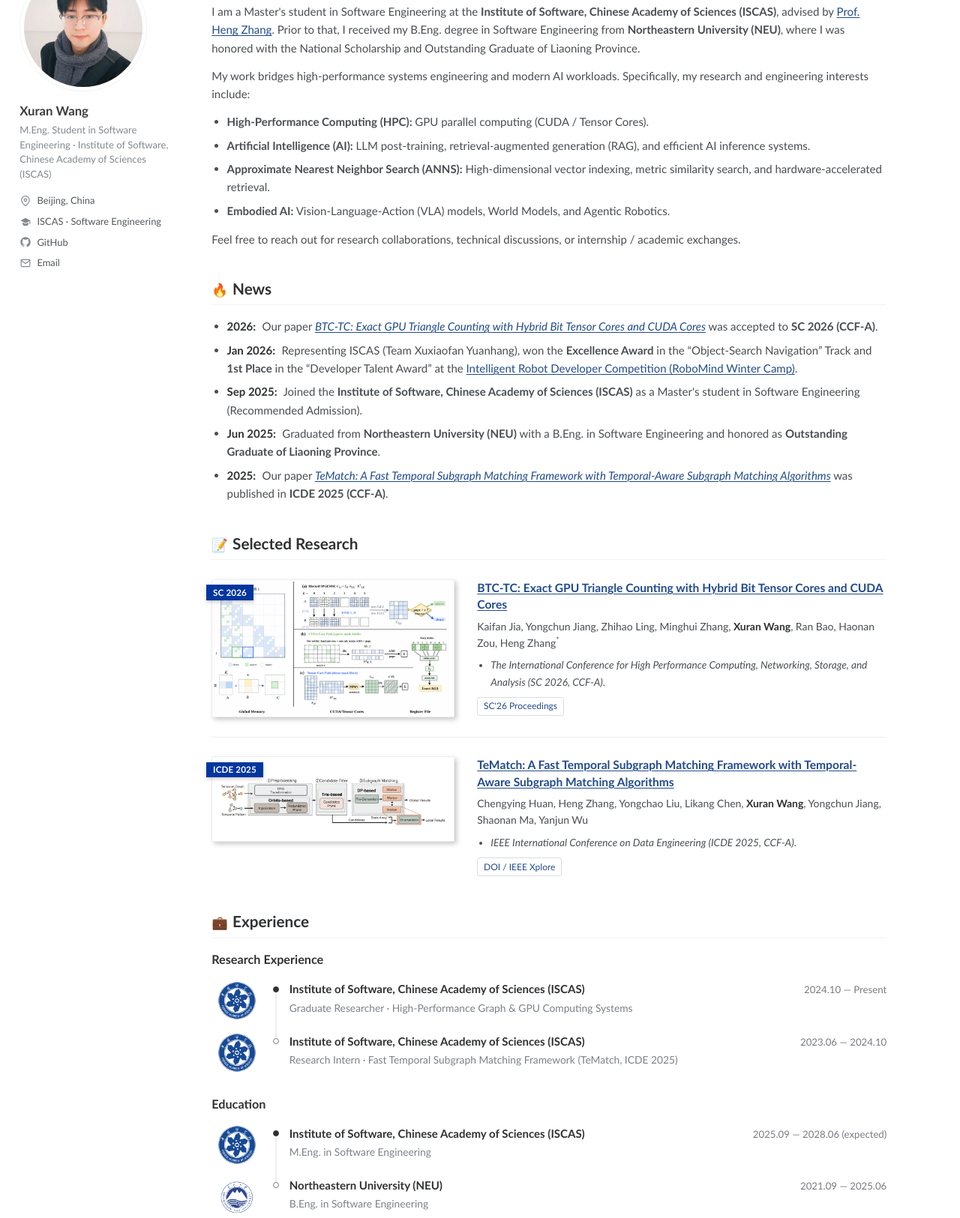
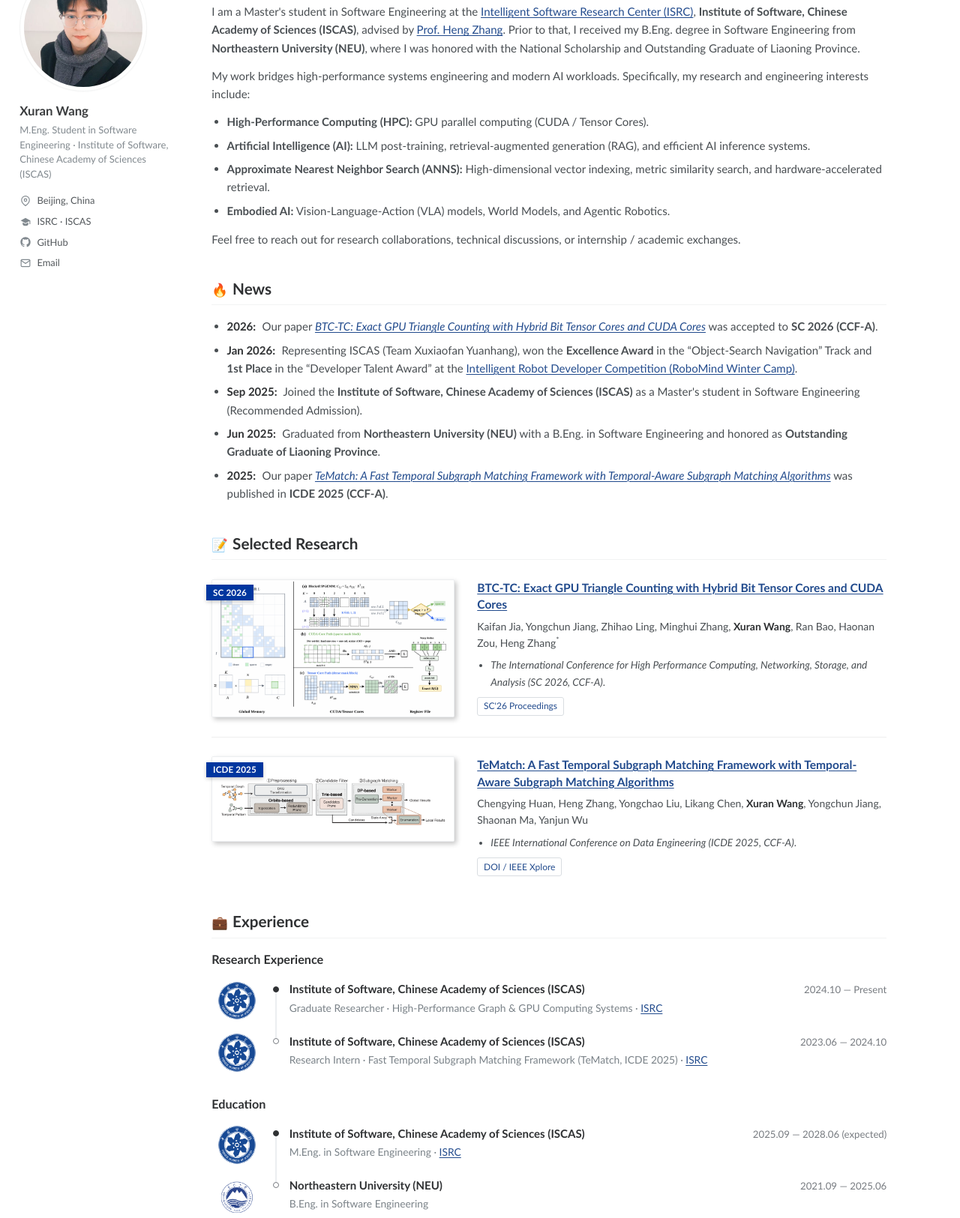
Before and after one commit to xuranwang02/xuranwang02.github.io, a plain HTML site: page index.html in a window 1280 px wide. Shown: the part 138-1763 px from the top of the page at 75% size. Drawn offline with Linux system fonts and the light colour scheme.

Commit message:
Add ISRC lab links across sidebar, bio, and experience

```diff
--- a/assets/js/site-data.js
+++ b/assets/js/site-data.js
@@ -36,8 +36,8 @@ window.SITE_DATA = {
       },
       {
         icon: "scholar",
-        label: "ISCAS · Software Engineering",
-        url: ""
+        label: "ISRC · ISCAS",
+        url: "https://isrc.iscas.ac.cn/"
       },
       {
         icon: "github",
@@ -59,7 +59,7 @@ window.SITE_DATA = {
     emoji: "",
     heading: "About Me",
     paragraphs: [
-      'I am a Master\'s student in Software Engineering at the <strong>Institute of Software, Chinese Academy of Sciences (ISCAS)</strong>, advised by <a href="https://people.ucas.edu.cn/~heng" target="_blank" rel="noopener">Prof. Heng Zhang</a>. Prior to that, I received my B.Eng. degree in Software Engineering from <strong>Northeastern University (NEU)</strong>, where I was honored with the National Scholarship and Outstanding Graduate of Liaoning Province.',
+      'I am a Master\'s student in Software Engineering at the <a href="https://isrc.iscas.ac.cn/" target="_blank" rel="noopener">Intelligent Software Research Center (ISRC)</a>, <strong>Institute of Software, Chinese Academy of Sciences (ISCAS)</strong>, advised by <a href="https://people.ucas.edu.cn/~heng" target="_blank" rel="noopener">Prof. Heng Zhang</a>. Prior to that, I received my B.Eng. degree in Software Engineering from <strong>Northeastern University (NEU)</strong>, where I was honored with the National Scholarship and Outstanding Graduate of Liaoning Province.',
       "My work bridges high-performance systems engineering and modern AI workloads. Specifically, my research and engineering interests include:"
     ],
     interests: [
@@ -172,7 +172,7 @@ window.SITE_DATA = {
             org: "Institute of Software, Chinese Academy of Sciences (ISCAS)",
             period: "2024.10 — Present",
             role: "Graduate Researcher · High-Performance Graph & GPU Computing Systems",
-            lab: null
+            lab: { name: "ISRC", url: "https://isrc.iscas.ac.cn/" }
           },
           {
             logo: "assets/images/logo-cas.png",
@@ -181,7 +181,7 @@ window.SITE_DATA = {
             org: "Institute of Software, Chinese Academy of Sciences (ISCAS)",
             period: "2023.06 — 2024.10",
             role: "Research Intern · Fast Temporal Subgraph Matching Framework (TeMatch, ICDE 2025)",
-            lab: null
+            lab: { name: "ISRC", url: "https://isrc.iscas.ac.cn/" }
           }
         ]
       },
@@ -195,7 +195,7 @@ window.SITE_DATA = {
             org: "Institute of Software, Chinese Academy of Sciences (ISCAS)",
             period: "2025.09 — 2028.06 (expected)",
             role: "M.Eng. in Software Engineering",
-            lab: null
+            lab: { name: "ISRC", url: "https://isrc.iscas.ac.cn/" }
           },
           {
             logo: "assets/images/logo-neu.png",
--- a/index.html
+++ b/index.html
@@ -37,7 +37,7 @@
     </main>
   </div>
 
-  <script src="assets/js/site-data.js?v=2"></script>
+  <script src="assets/js/site-data.js?v=3"></script>
   <script src="assets/js/app.js?v=2"></script>
 </body>
 </html>
```
